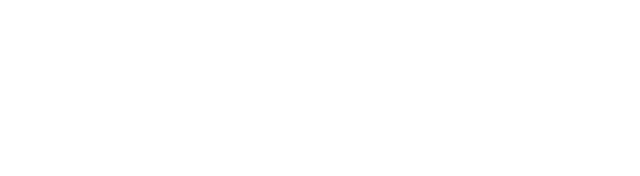
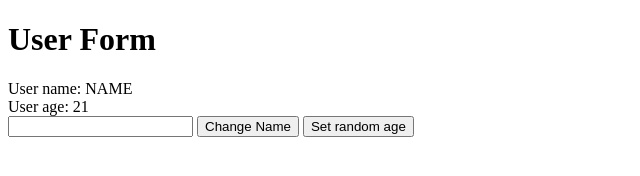
Before and after one commit to hitunes/webframework-with-typescript, a website with bundled scripts: page index.html in a window 1280 px wide. Shown: the whole page, without its empty margins (0-640 px from the left). Built offline with nearby package versions, Linux system fonts and the light colour scheme; data requests are answered from the project's data file.

Commit message:
refactor app to satisfy composition

```diff
--- a/index.html
+++ b/index.html
@@ -9,7 +9,7 @@
 </head>
 
 <body>
-
+    <div id="root"></div>
     <script src="./src/index.ts"></script>
 </body>
 
--- a/src/index.ts
+++ b/src/index.ts
@@ -1,8 +1,12 @@
 import { User } from './models/User';
+import { UserForm } from './views/UserForm';
 
-const collection = User.buildUserCollection();
-collection.on('change', () => {
-  console.log(collection)
-})
+const user = User.buildBuild({name: 'NAME', age: 21})
 
-collection.fetch();
+const root = document.getElementById('root');
+
+if (root){
+  const userForm = new UserForm(root, user)
+
+  userForm.render()
+}
--- a/src/models/User.ts
+++ b/src/models/User.ts
@@ -25,6 +25,10 @@ export class User extends Model<UserProps> {
       rootUrl,(json: UserProps) => User.buildBuild(json))
   }
 
+  setRandomAge(): void {
+    const age = Math.round(Math.random() * 100)
+    this.set({age})
+  }
   // get isAdminUser(): boolean {
   //   return this.get('id')=== 1;
   // }
--- a/src/views/UserForm.ts
+++ b/src/views/UserForm.ts
@@ -1,12 +1,61 @@
+import { User } from '../models/User';
 export class UserForm {
-  parent: Element
+  constructor(public parent: Element, public model: User){
+    this.bindModel();
+  }
+  bindModel(): void {
+    this.model.on('change', () => {
+      this.render();
+    })
+  }
+  onSetAgeClick = (): void =>{
+    this.model.setRandomAge();
+  }
 
+  onSetNameClick = (): void =>{
+    const input = this.parent.querySelector('input');
+    if(input){
+      const name= input.value
+
+      this.model.set({name});
+    }
+  }
+
+  eventsMap(): {[key: string]: () => void}{
+    return {
+      'click:.set-age': this.onSetAgeClick,
+      'click:.change-name': this.onSetNameClick,
+    }
+  }
   template(): string {
     return `
       <div>
         <h1>User Form</h1>
+        <div>User name: ${this.model.get('name')}</div>
+        <div>User age: ${this.model.get('age')}</div>
         <input />
+        <button class= "change-name">Change Name</button>
+        <button class="set-age"> Set random age </button>
       </div>
     `
   }
+  bindEvents(fragment: DocumentFragment): void {
+    const eventsmap = this.eventsMap()
+    for(let eventKey in eventsmap){
+      const [eventName, selector] = eventKey.split(':');
+      fragment.querySelectorAll(selector).forEach(element=>{
+        element.addEventListener(eventName, eventsmap[eventKey])
+      })
+    }
+  }
+  render(): void {
+    this.parent.innerHTML = '';
+
+    const templateElement = document.createElement('template');
+    templateElement.innerHTML = this.template();
+
+    this.bindEvents(templateElement.content)
+
+    this.parent.append(templateElement.content);
+  }
 }
```
Also changed, not shown: tsconfig.json (added, +66 -0 lines).
